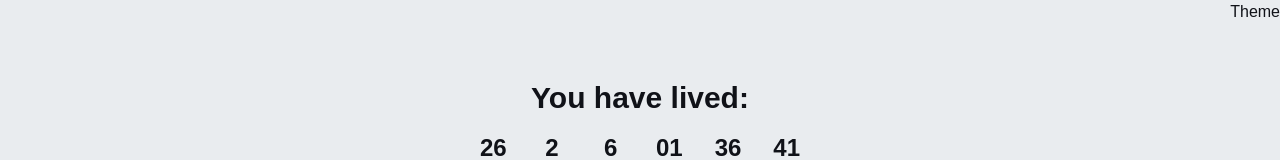
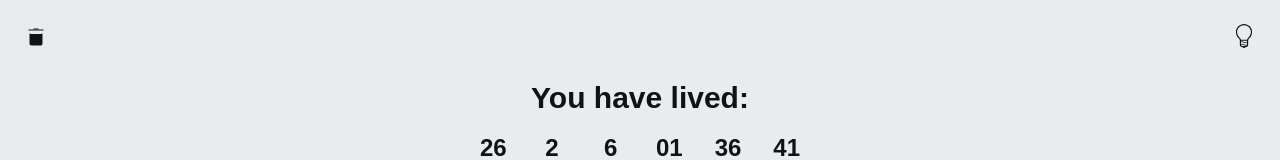
Before and after one commit to Alekey1919/finite, a Next.js app: page / in a window 1280 px wide. Both pictures are taken after a click on the button "Save". Shown: the top 160 px of the page. Built offline with nearby package versions, Linux system fonts and the light colour scheme; no server answers.

Commit message:
Navbar icons and clear user data

```diff
--- /dev/null
+++ b/src/app/components/Icons/BinIcon.tsx
@@ -0,0 +1,32 @@
+import useUserDataStore from "@/app/stores/userDataStore";
+import { twMerge } from "tailwind-merge";
+
+const BinIcon = () => {
+  const { birthDate, clearUserData } = useUserDataStore();
+
+  return (
+    <svg
+      viewBox="0 0 24 24"
+      role="img"
+      xmlns="http://www.w3.org/2000/svg"
+      aria-labelledby="binIconTitle"
+      stroke="var(--accent)"
+      fill="var(--accent)"
+      strokeWidth="1"
+      strokeLinecap="square"
+      strokeLinejoin="miter"
+      className={twMerge(
+        "w-6 2xl:w-8 transition-opacity duration-500",
+        !birthDate && "opacity-0"
+      )}
+      onClick={clearUserData}
+    >
+      <path
+        d="M19 6L5 6M14 5L10 5M6 10L6 20C6 20.6666667 6.33333333 21 7 21 7.66666667 21 11 21 17 21 17.6666667 21 18 20.6666667 18 20 18 19.3333333 18 16 18 10"
+        stroke="var(--accent)"
+      />
+    </svg>
+  );
+};
+
+export default BinIcon;
--- /dev/null
+++ b/src/app/components/Icons/LightBulbIcon.tsx
@@ -0,0 +1,44 @@
+import useColorTheme from "@/app/hooks/useColorTheme";
+import React from "react";
+
+const LightBulbIcon = () => {
+  const { switchColorTheme } = useColorTheme();
+
+  return (
+    <svg
+      className="w-6 2xl:w-8"
+      version="1.1"
+      id="_x32_"
+      xmlns="http://www.w3.org/2000/svg"
+      xmlnsXlink="http://www.w3.org/1999/xlink"
+      viewBox="0 0 512 512"
+      xmlSpace="preserve"
+      onClick={() => switchColorTheme()}
+      fill="var(--accent)"
+    >
+      <g>
+        <path
+          d="M428.215,172.215c0.008-47.522-19.292-90.648-50.445-121.777C346.649,19.293,303.515-0.007,256,0
+     c-47.514-0.007-90.648,19.293-121.769,50.446c-31.153,31.121-50.454,74.247-50.446,121.769
+     c-0.008,31.786,8.673,61.634,23.754,87.181h-0.008c0.016,0.032,0.048,0.064,0.064,0.096c0.04,0.064,0.065,0.128,0.104,0.192
+     l0.016-0.007c10.98,19.436,26.7,34.724,38.945,48.835c6.167,7.056,11.452,13.751,15,20.014c3.572,6.295,5.382,11.908,5.502,17.53
+     v95.421c0.008,29.44,23.858,53.296,53.305,53.304h7.64C233.312,504.96,243.787,512,256,512c12.213,0,22.688-7.04,27.894-17.218
+     h7.64c29.447-0.008,53.296-23.865,53.304-53.304v-95.414v-0.008c0.12-5.622,1.93-11.236,5.502-17.53
+     c5.302-9.419,14.592-19.709,24.762-30.914c10.074-11.179,20.982-23.352,29.191-37.936l0.008,0.007
+     c0.032-0.048,0.056-0.111,0.088-0.16c0.024-0.048,0.056-0.08,0.08-0.128h-0.008C419.542,233.849,428.223,204.001,428.215,172.215z
+      M311.828,461.771c-5.23,5.214-12.325,8.401-20.294,8.409h-71.068c-7.969-0.008-15.064-3.195-20.294-8.409
+     c-5.213-5.23-8.401-12.333-8.409-20.294v-5.326l120.128,25.54C311.868,461.715,311.852,461.747,311.828,461.771z M320.237,441.477
+     c0,1.754-0.216,3.452-0.513,5.11l-127.96-27.205v-33.524l128.473,27.316V441.477z M320.237,396.397L191.764,369.08V358.1h128.473
+     V396.397z M383.143,247.142l-0.104,0.169l-0.064,0.112c-8.505,15.408-22.92,29.848-36.159,44.904
+     c-6.607,7.576-12.918,15.361-17.867,24.034c-3.003,5.286-5.39,11.036-6.935,17.13H189.986c-1.546-6.102-3.932-11.844-6.944-17.13
+     c-7.432-12.982-17.867-24.081-27.893-35.246c-10.059-11.1-19.733-22.159-26.124-33.692l-0.08-0.128l-0.089-0.152
+     c-13.005-21.959-20.462-47.514-20.47-74.928c0.008-40.803,16.506-77.626,43.238-104.374C178.374,41.1,215.197,24.61,256,24.602
+     C296.804,24.61,333.627,41.1,360.375,67.84c26.732,26.748,43.23,63.571,43.238,104.374
+     C403.605,199.628,396.149,225.183,383.143,247.142z"
+        />
+      </g>
+    </svg>
+  );
+};
+
+export default LightBulbIcon;
--- a/src/app/components/Navbar.tsx
+++ b/src/app/components/Navbar.tsx
@@ -1,13 +1,13 @@
 "use client";
 
-import useColorTheme from "../hooks/useColorTheme";
+import BinIcon from "./Icons/BinIcon";
+import LightBulbIcon from "./Icons/LightBulbIcon";
 
 const Navbar = () => {
-  const { switchColorTheme } = useColorTheme();
-
   return (
-    <nav className="flex justify-end fixed top-0 left-0 right-0">
-      <span onClick={() => switchColorTheme()}>Theme</span>
+    <nav className="flex justify-between w-screen max-w-[100vw] fixed top-0 left-0 right-0 p-4 lg:p-6 2xl:py-8">
+      <BinIcon />
+      <LightBulbIcon />
     </nav>
   );
 };
--- a/src/app/globals.css
+++ b/src/app/globals.css
@@ -12,6 +12,10 @@
 [data-theme="dark"] {
   --background: #101218;
   --accent: #e9ecef;
+}
+
+* {
+  box-sizing: border-box;
 }
 
 body {
--- a/src/app/layout.tsx
+++ b/src/app/layout.tsx
@@ -30,7 +30,9 @@ export default async function RootLayout({
       className="min-h-screen w-screen bg-background"
       suppressHydrationWarning
     >
-      <body className={`${oswald.variable} antialiased`}>
+      <body
+        className={`${oswald.variable} antialiased max-w-[100vw] overflow-x-hidden`}
+      >
         <ThemeProvider>
           <Navbar />
           <NextIntlClientProvider messages={messages}>
```
